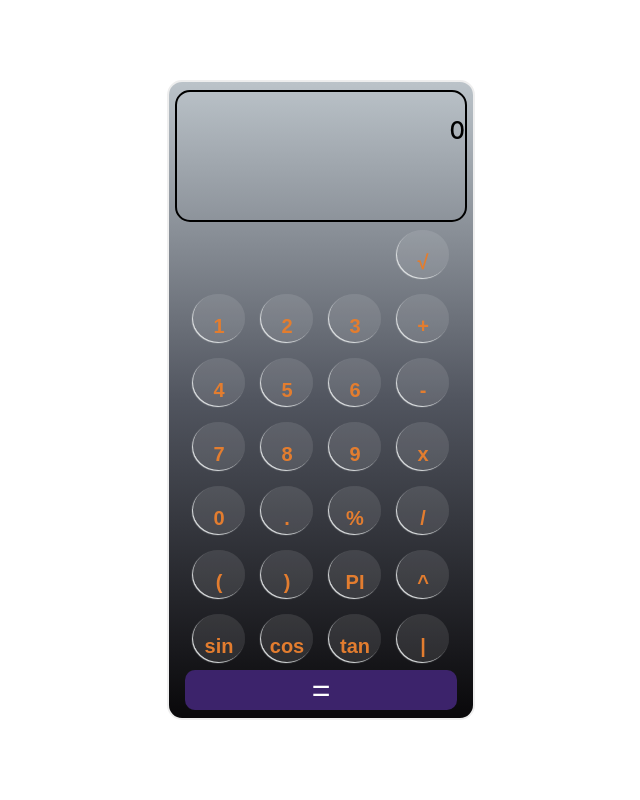
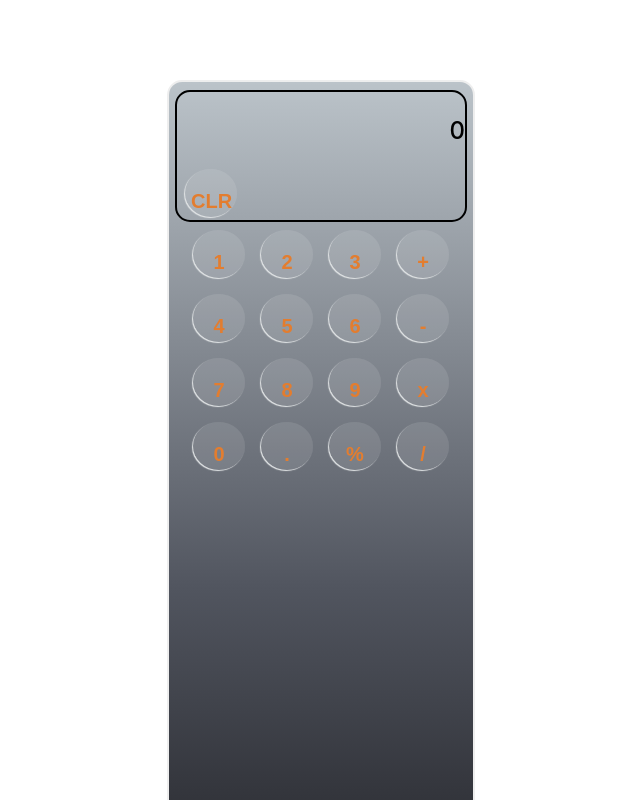
Before and after one commit to xennia316/Practice, a React (Create React App) app in the folder client/: page / in a window 1280 px wide. Shown: the top 800 px of the page, without its empty margins (319-959 px from the left). Built offline with nearby package versions, Linux system fonts and the light colour scheme.

Commit message:
new functions added

```diff
--- a/client/src/FullPage.jsx
+++ b/client/src/FullPage.jsx
@@ -19,6 +19,17 @@ const FullPage = () => {
     setFinale(0);
   };
 
+  const Delete = () => {
+    let n = arrNumbers.pop();
+    setFinale(n);
+  };
+
+  const minus = () => {
+    let n = arrNumbers.unshift("-1*");
+    let str = eval(n);
+    setFinale(str);
+  };
+
   const handler = (e) => {
     e.preventDefault();
     let i = e.target.innerText;
@@ -36,7 +47,6 @@ const FullPage = () => {
   };
 
   const listOfButtons = [
-    { value: "√", id: "op" },
     { value: 1, id: "num" },
     { value: 2, id: "num" },
     { value: 3, id: "num" },
@@ -53,6 +63,11 @@ const FullPage = () => {
     { value: ".", id: "op" },
     { value: "%", id: "op" },
     { value: "/", id: "op" },
+  ];
+
+  const listOfOperations = [
+    { value: "±", id: "op", onClick: minus },
+    { value: "√", id: "op" },
     { value: "(", id: "op" },
     { value: ")", id: "op" },
     { value: "PI", id: "op" },
@@ -63,11 +78,21 @@ const FullPage = () => {
     { value: "|", id: "op" },
   ];
 
-  const listOfOperations = [
-    { value: "±", id: "op", onClick: handler },
+  const deletersList = [
     { value: "CLR", id: "op", onClick: clear },
-    { value: "DEL", id: "op", onClick: clear },
+    { value: "DEL", id: "op", onClick: Delete },
   ];
+
+  const deleters = deletersList.map((buttons, index) => {
+    return (
+      <Button
+        className={styles.delButtons}
+        key={index}
+        value={buttons.value}
+        onClick={buttons.onClick}
+      />
+    );
+  });
 
   const inputs = listOfButtons.map((buttons, index) => {
     return <Button key={index} value={buttons.value} onClick={handler} />;
@@ -81,17 +106,16 @@ const FullPage = () => {
       <section className={styles.display}>
         <p>{arrNumbers}</p>
         <p>{finale}</p>
+        <div className={styles.del}>{deleters}</div>
       </section>
       <section className={styles.buttonSection}>
         <section className={styles.Numbers}>
-          <div className={styles.But}>
-            {Operations}
-            {inputs}
-          </div>
-          <button onClick={calculate} className={styles.equal}>
-            =
-          </button>
+          <div className={styles.But}>{inputs}</div>
+          <div className={styles.But1}>{Operations}</div>
         </section>
+        <button onClick={calculate} className={styles.equal}>
+          =
+        </button>
         <section className={styles.Operations}></section>
       </section>
     </div>
```
